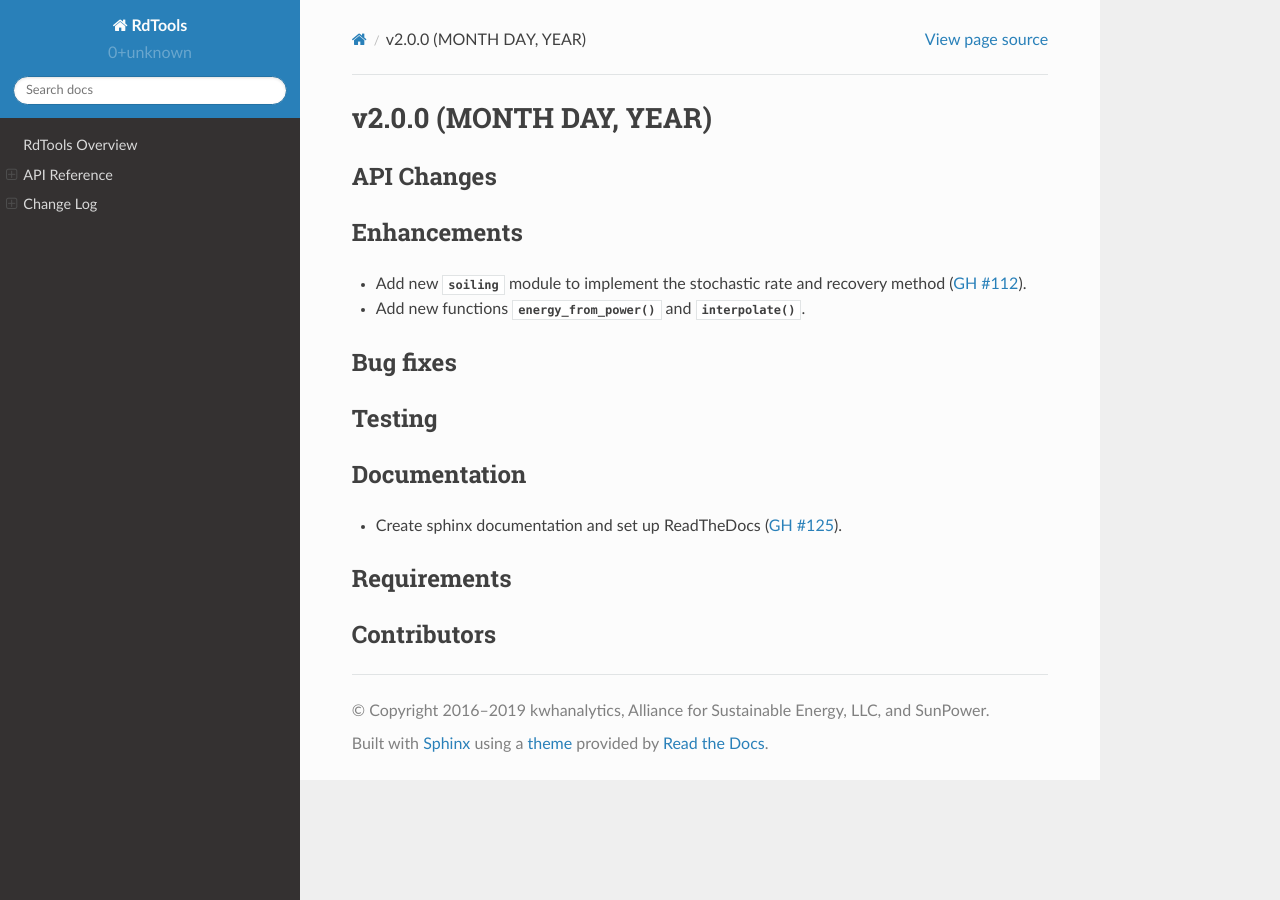
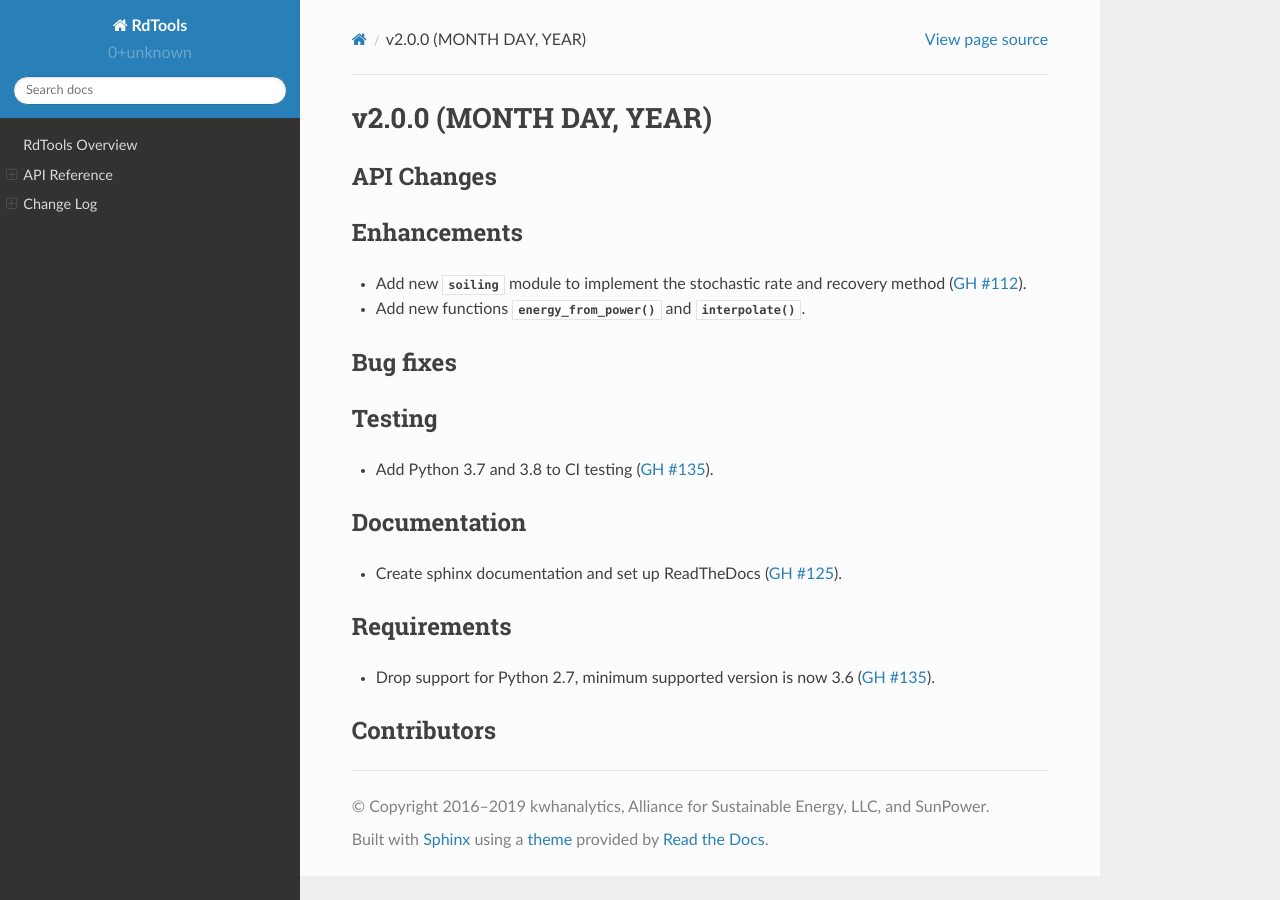
Before and after one commit to NREL/rdtools, a Sphinx documentation site: the page built from docs/sphinx/source/changelog/v2.0.0.rst, in a window 1280 px wide. Built offline with Sphinx 7.4.7 and the Read the Docs theme 2.0.0, drawn with Linux system fonts in a browser that asks for light colours; pages that are not in the unit, such as notebooks, are missing from menus.

Commit message:
Update v2.0.0.rst

```diff
--- a/docs/sphinx/source/changelog/v2.0.0.rst
+++ b/docs/sphinx/source/changelog/v2.0.0.rst
@@ -18,6 +18,7 @@ Bug fixes
 
 Testing
 -------
+* Add Python 3.7 and 3.8 to CI testing (:pull:`135`).
 
 Documentation
 -------------
@@ -25,6 +26,7 @@ Documentation
 
 Requirements
 ------------
+* Drop support for Python 2.7, minimum supported version is now 3.6 (:pull:`135`).
 
 Contributors
 ------------
```
